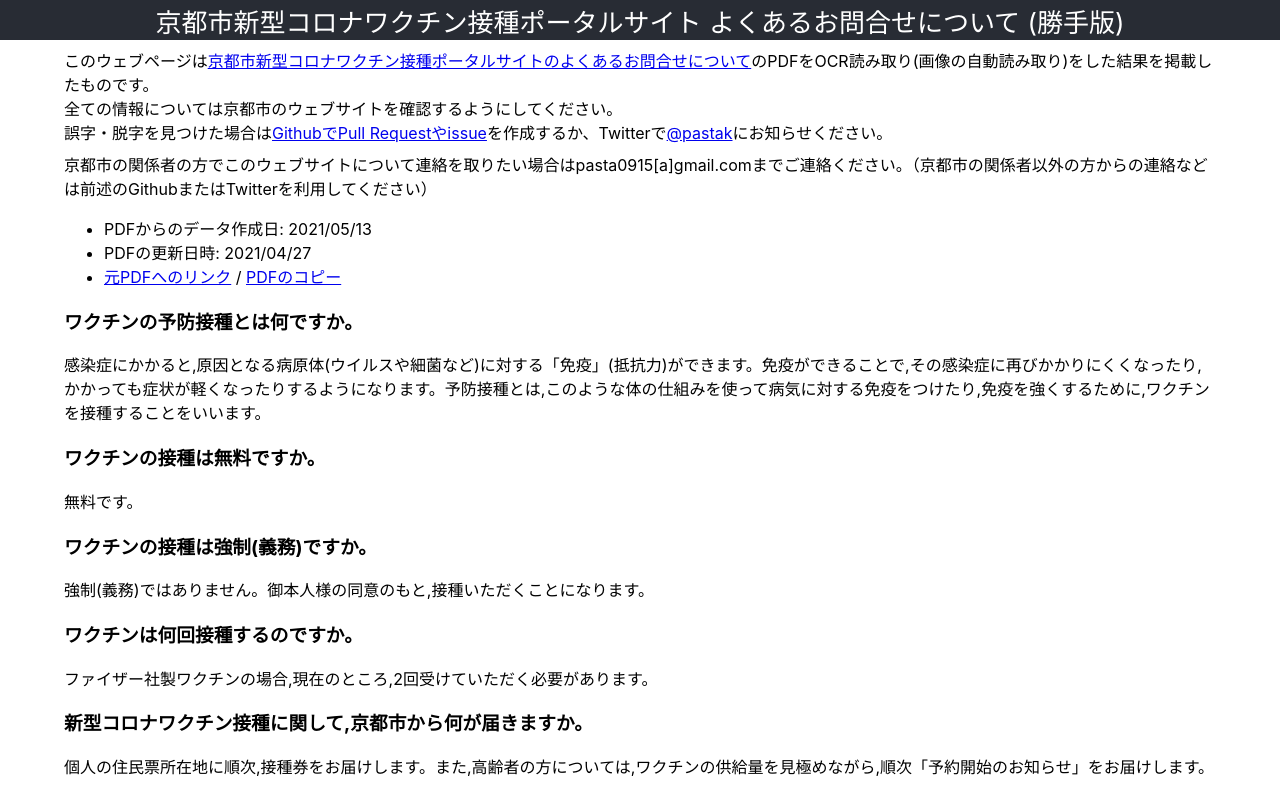
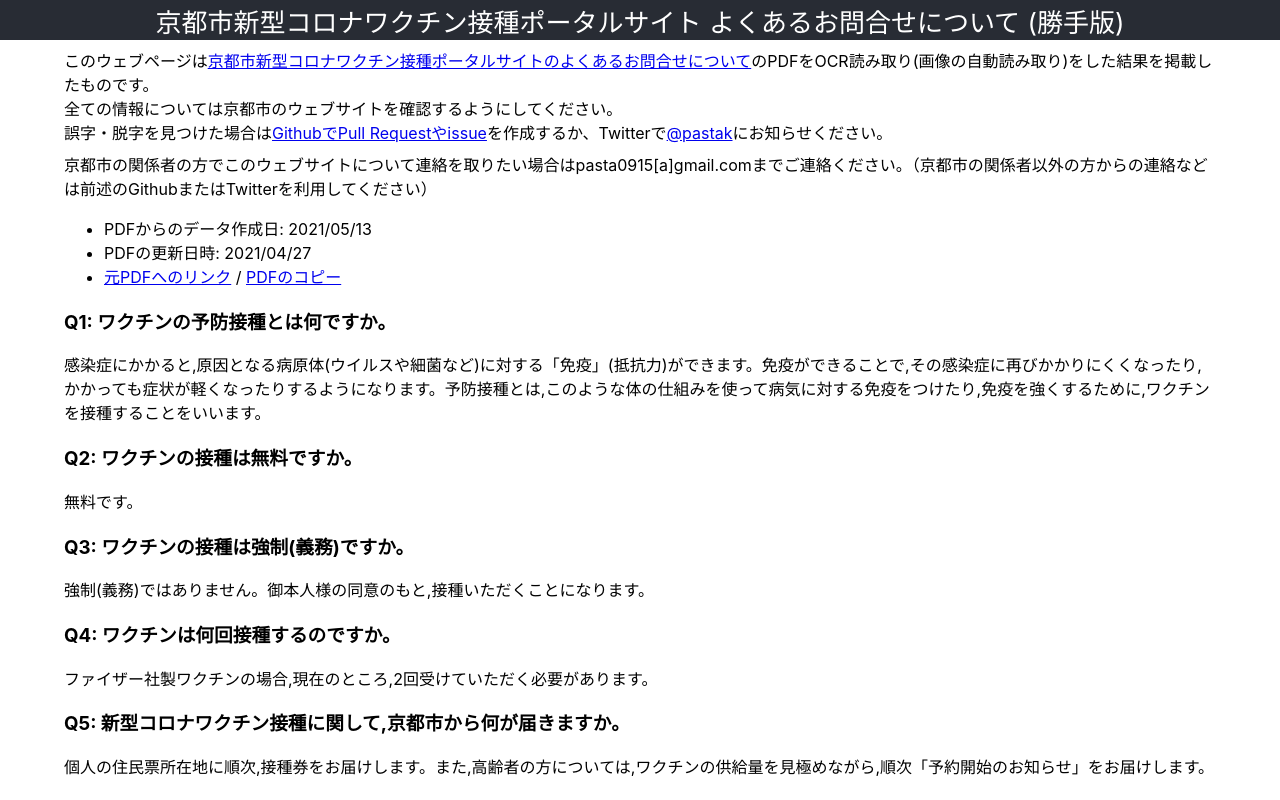
Before and after one commit to pastak/vaccines-kyoto-city-faq, a React (Create React App) app: page / in a window 1280 px wide. Shown: the top 800 px of the page. Built offline with nearby package versions, Linux system fonts and the light colour scheme.

Commit message:
質問番号を質問文に追加

```diff
--- a/src/FAQList.tsx
+++ b/src/FAQList.tsx
@@ -7,12 +7,15 @@ export const FAQList: React.VFC = () => {
 
   return <>
     {
-      parsedData.map(([question, answer], index) => <section
-        key={`faq-${index}`} className='faq' id={`faq-${index}`}
-      >
-        <h3>{question}</h3>
-        <p dangerouslySetInnerHTML={answer}></p>
-      </section>)
+      parsedData.map(([question, answer], i) => {
+        const index = i + 1;
+        return <section
+          key={`faq-${index}`} className='faq' id={`faq-${index}`}
+        >
+          <h3>{`Q${index}: ${question}`}</h3>
+          <p dangerouslySetInnerHTML={answer}></p>
+        </section>;
+      })
     }
   </>
 }
```
